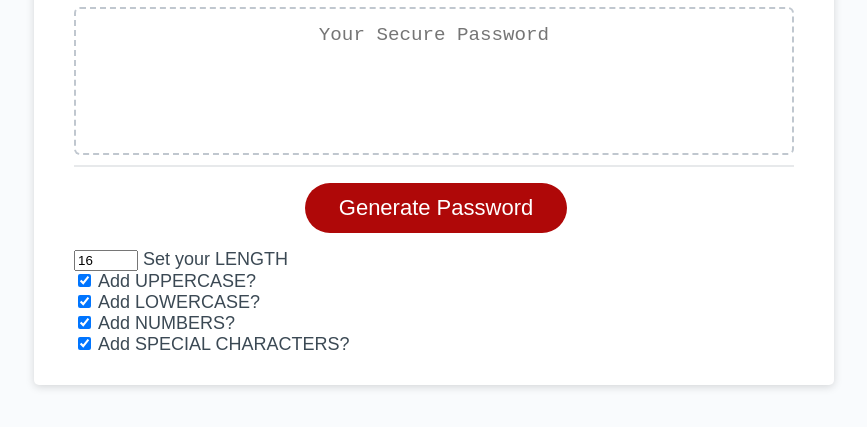
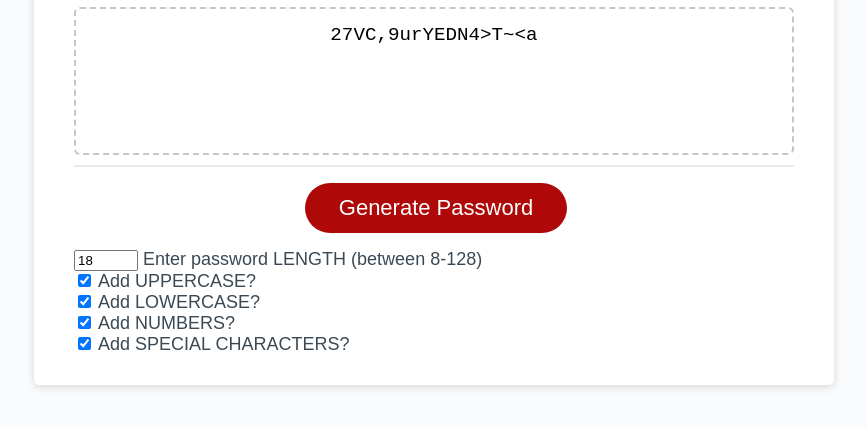
Before and after one commit to pr1me-e1gh7/password-generator, a plain HTML site: page index.html in a window 1280 px wide. Both pictures are taken after a click on the button "Generate Password". Shown: the part 241-668 px from the top of the page, without its empty margins (206-1073 px from the left). Drawn offline with Linux system fonts and the light colour scheme.

Commit message:
completed assignment

```diff
--- a/index.html
+++ b/index.html
@@ -30,11 +30,11 @@
         <!-- Generator Options -->
         <div class="settings">
           <div class="option">
-            <input type="number" id="length" min="8" max="128" value="16">
-            <label for="length">Set your LENGTH</label>
+            <input type="number" id="length" min="8" max="128" value="18">
+            <label for="length">Enter password LENGTH (between 8-128)</label>
           </div>
           <div class="option">
-            <input type="checkbox" id="uppercase" checked />
+            <input type="checkbox" id="uppercase" checked/>
             <label for="uppercase">Add UPPERCASE?</label>
           </div>
           <div class="option">
--- a/script.js
+++ b/script.js
@@ -2,57 +2,44 @@
 var generateBtn = document.querySelector("#generate");
 
 // Write password to the #password input
-function writePassword(length, lower, upper, numeric, special) {
+function writePassword() {
   var password = generatePassword();
   var passwordText = document.querySelector("#password");
   passwordText.value = password;
 }
 
-// DOM elements
-const resultEl = document.getElementById('result');
-const lengthEl = document.getElementById('length');
-const uppercaseEl = document.getElementById('uppercase');
-const lowercaseEl = document.getElementById('lowercase');
-const numericEl = document.getElementById('numeric');
-const specialEl = document.getElementById('special');
-const generateEl = document.getElementById('generate');
+// Generate PW Function
+function generatePassword() {
 
-// Generator Functions
-const randomFunc = {
-  lower: getRandomLowercase,
-  upper: getRandomUppercase,
-  numeric: getRandomNumeric,
-  special: getRandomSpecial
-};
+    // PW Conditions
+    var pwLength = document.getElementById("length").value;
+    var hasLower = document.getElementById("lowercase").checked;
+    var hasUpper = document.getElementById("uppercase").checked;
+    var hasNumeric = document.getElementById("numeric").checked;
+    var hasSpecial = document.getElementById("special").checked;
 
-function getRandomLowercase () {
-  return String.fromCharCode(Math.floor(Math.random() * 26) + 97);
-}
-function getRandomUppercase () {
-  return String.fromCharCode(Math.floor(Math.random() * 26) + 65);
-}
-function getRandomNumeric () {
-  return String.fromCharCode(Math.floor(Math.random() * 10) + 48);
-}
-function getRandomSpecial () {
-  const symbols = '!@#$%^&*(){}[]=<>/,.';
-  return symbols[Math.floor(Math.random() * symbols.length)];
+    // PW Values
+    var valuesLower = [
+        "a","b","c","d","e","f","g","h","i","j","k","l","m","n","o","p","q","r","s","t","u","v","w","x","y","z"];
+    var valuesUpper = [
+        "A","B","C","D","E","F","G","H","I","J","K","L","M","N","O","P","Q","R","S","T","U","V","W","X","Y","Z"];
+    var valuesNumeric = [
+        "1","2","3","4","5","6","7","8","9","0"];
+    var valuesSpecial = [
+        "!","@","#","$","%","^","&","*","(",")","[","]","{","}","-","_","=","+","<",">",",",".","?","~","`"];
+
+    // Bringing it all together
+    let pass = [];
+        if (hasLower) pass = pass.concat(valuesLower);
+        if (hasUpper) pass = pass.concat(valuesUpper);
+        if (hasNumeric) pass = pass.concat(valuesNumeric);
+        if (hasSpecial) pass = pass.concat(valuesSpecial);
+    var passwordInfo = [];
+        for (let i = 0; i < pwLength; i++) {
+            passwordInfo.push(pass[Math.floor(Math.random() * pass.length)]);
+    }
+    return passwordInfo.join("");
 }
 
-// Add event listener to generate button
+// Button event
 generateBtn.addEventListener("click", writePassword);
-generateEl.addEventListener('click', () => {
-  const length = +lengthEl.value;
-  const addUppercase = uppercaseEl.checked;
-  const addLowercase = lowercaseEl.checked;
-  const addNumeric = numericEl.checked;
-  const addSpecial = specialEl.checked;
-
-  resultEl.innerText.generatePassword(
-    length,
-    addUppercase,
-    addLowercase,
-    addNumeric,
-    addSpecial
-  );
-});
```
Also changed, not shown: 1 other file.
